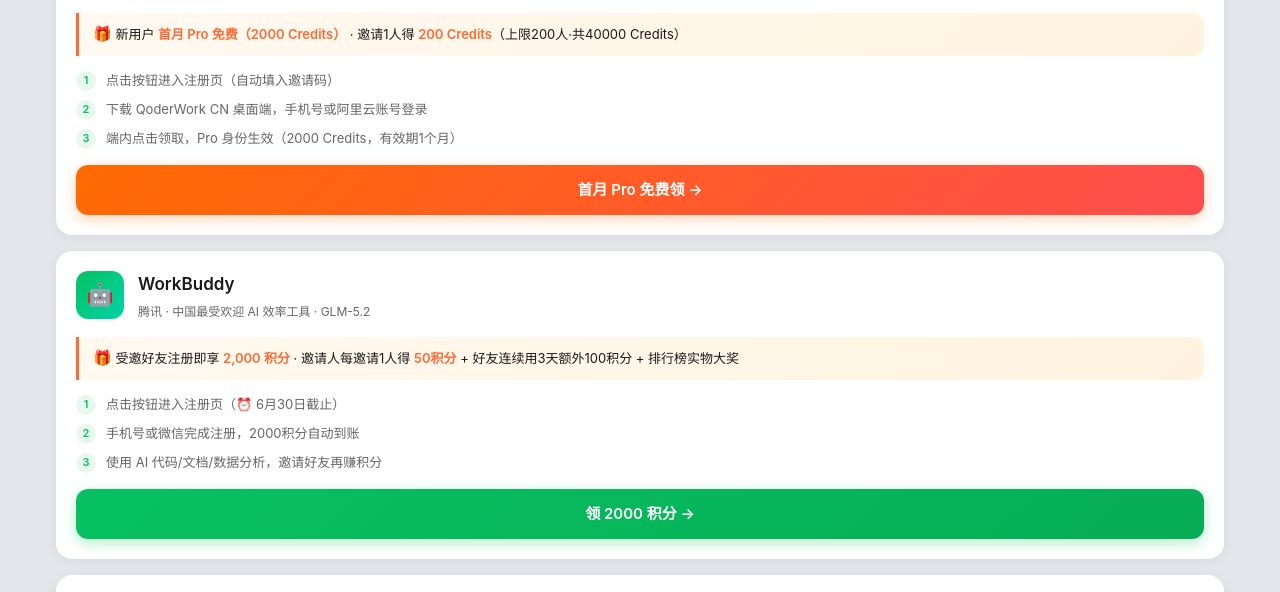
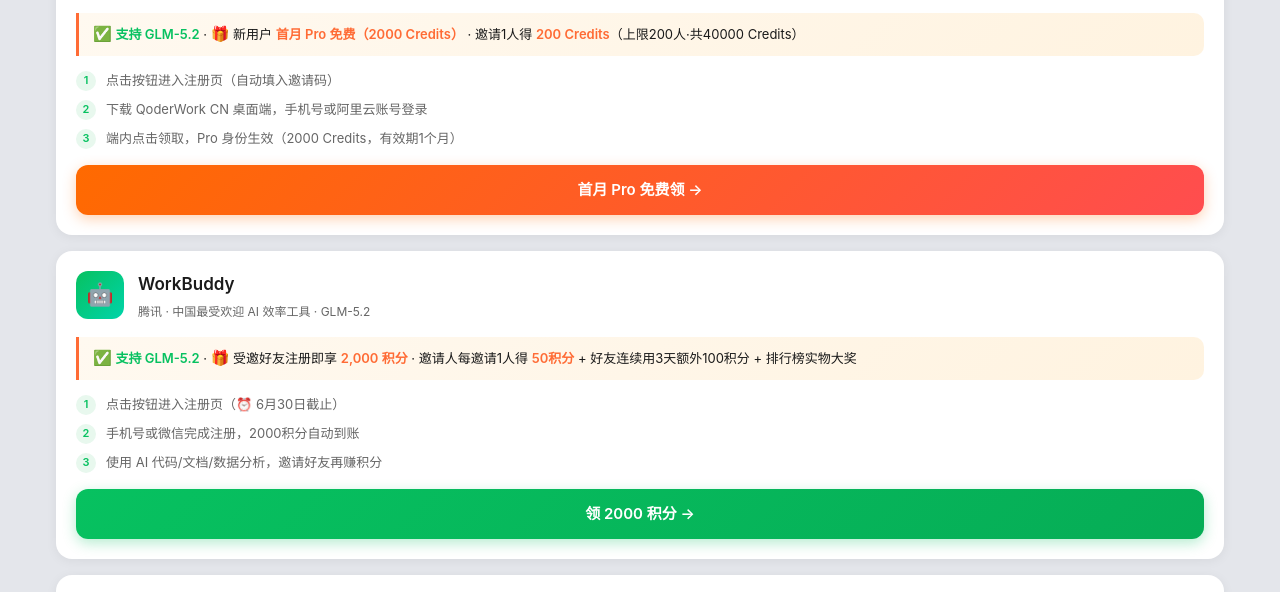
Before and after one commit to ccbq2010/AI-free, a plain HTML site: page index.html in a window 1280 px wide. Shown: the part 486-1078 px from the top of the page. Drawn offline with Linux system fonts and the light colour scheme.

Commit message:
feat: QoderWork CN & WorkBuddy benefit line 显式标注「支持 GLM-5.2」

```diff
--- a/index.html
+++ b/index.html
@@ -418,7 +418,7 @@
           </div>
         </div>
         <div class="card-benefit">
-          <span class="emoji">🎁</span> 新用户 <span class="benefit-highlight">首月 Pro 免费（2000 Credits）</span> · 邀请1人得 <span class="benefit-highlight">200 Credits</span>（上限200人·共40000 Credits）
+          <span class="emoji">✅</span> <span class="benefit-highlight" style="color:#07C160;">支持 GLM-5.2</span> · <span class="emoji">🎁</span> 新用户 <span class="benefit-highlight">首月 Pro 免费（2000 Credits）</span> · 邀请1人得 <span class="benefit-highlight">200 Credits</span>（上限200人·共40000 Credits）
         </div>
         <div class="card-steps">
           <div class="step-item">
@@ -449,7 +449,7 @@
           </div>
         </div>
         <div class="card-benefit">
-          <span class="emoji">🎁</span> 受邀好友注册即享 <span class="benefit-highlight">2,000 积分</span> · 邀请人每邀请1人得 <span class="benefit-highlight">50积分</span> + 好友连续用3天额外100积分 + 排行榜实物大奖
+          <span class="emoji">✅</span> <span class="benefit-highlight" style="color:#07C160;">支持 GLM-5.2</span> · <span class="emoji">🎁</span> 受邀好友注册即享 <span class="benefit-highlight">2,000 积分</span> · 邀请人每邀请1人得 <span class="benefit-highlight">50积分</span> + 好友连续用3天额外100积分 + 排行榜实物大奖
         </div>
         <div class="card-steps">
           <div class="step-item">
```
